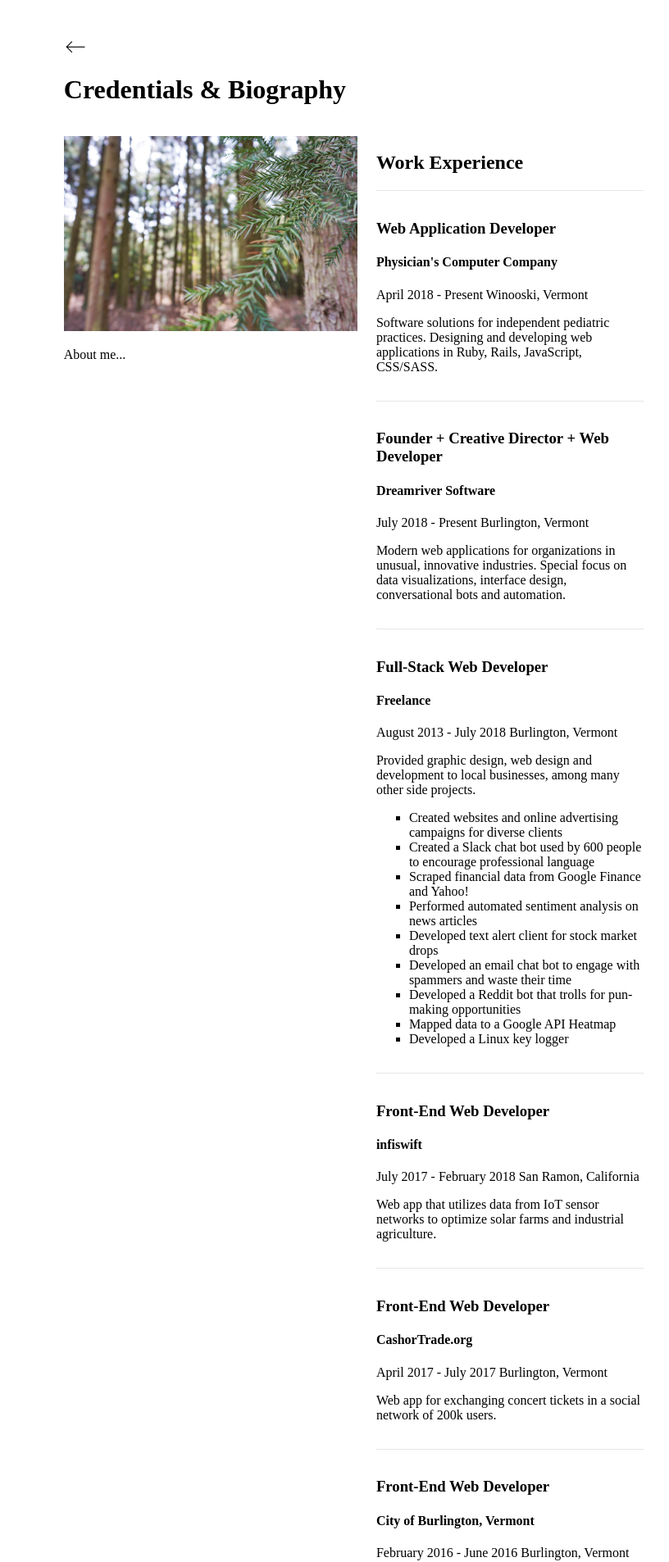
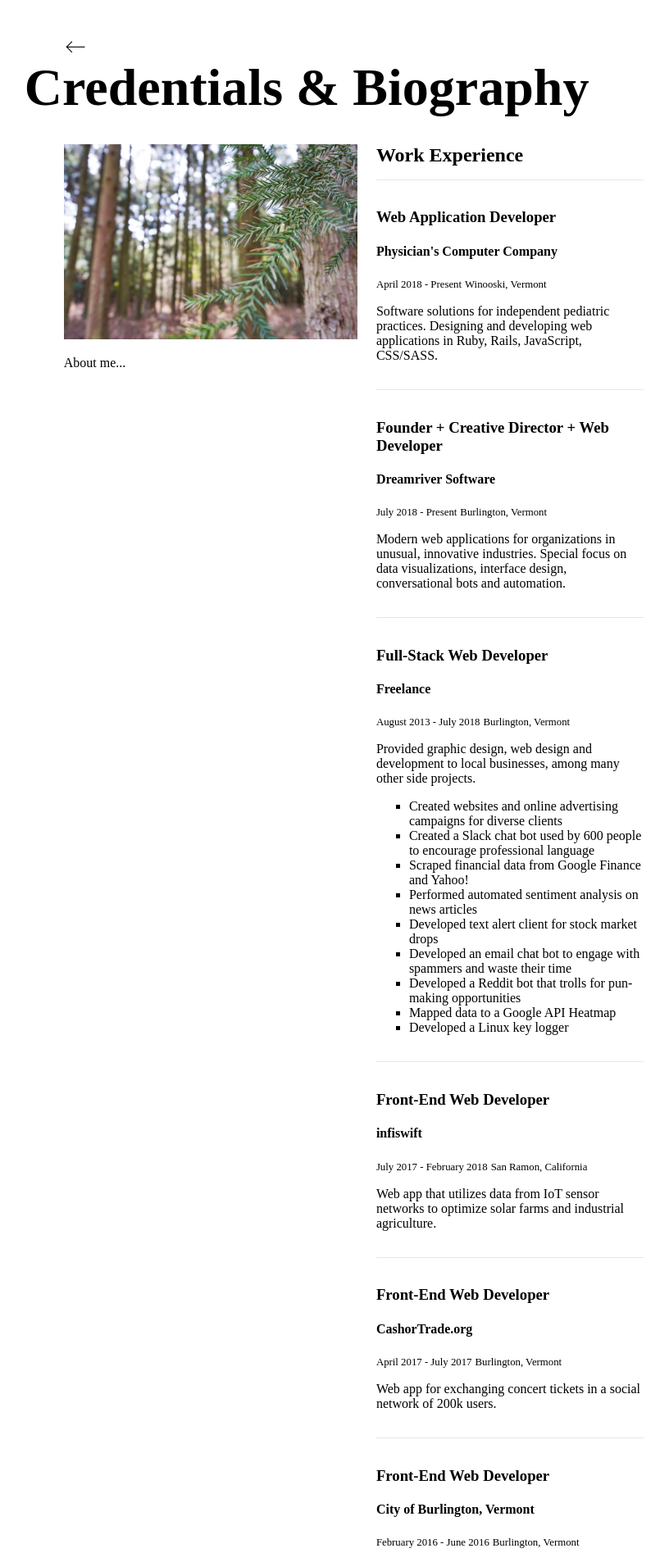
Before and after one commit to cssidy/personal-site, a Jekyll site: the page built from credentials.html, in a window 1280 px wide. Shown: the top 1906 px of the page at 82% size, without its empty margins (223-1039 px from the left). Built offline with Jekyll 4.4.1, drawn with Linux system fonts in a browser that asks for light colours; some web fonts are replaced.

Commit message:
cred styles

```diff
--- a/assets/css/base.css
+++ b/assets/css/base.css
@@ -316,6 +316,20 @@ ul li {
 .credentials-col article {
     border-top: 1px solid #e6e6e6;
     padding: 1rem 0;
+}
+
+.credentials h1 {
+    margin: 0 0 1rem -3rem;
+    font-size: 4em;
+}
+
+.credentials h2 {
+    margin: 0 0 1rem 0;
+}
+
+.cred-date, .cred-location {
+    font-size: 80%;
+    margin-bottom: .5rem;
 }
 
 
--- a/credentials.html
+++ b/credentials.html
@@ -16,23 +16,23 @@ layout: layout
               <article>
                   <h3>Web Application Developer</h3>
                   <h4>Physician's Computer Company</h4>
-                  <span>April 2018 - Present</span>
-                  <span>Winooski, Vermont</span>
+                  <span class="cred-date">April 2018 - Present</span>
+                  <span class="cred-location">Winooski, Vermont</span>
                   <p>Software solutions for independent pediatric practices. Designing and developing web applications in Ruby, Rails, JavaScript, CSS/SASS.</p>
               </article>
               <article>
                   <h3>Founder + Creative Director + Web Developer</h3>
                   <h4>Dreamriver Software</h4>
-                  <span>July 2018 - Present</span>
-                  <span>Burlington, Vermont</span>
+                  <span class="cred-date">July 2018 - Present</span>
+                  <span class="cred-location">Burlington, Vermont</span>
                   <p>Modern web applications for organizations in unusual, innovative industries. Special focus on data visualizations, interface design,
                       conversational bots and automation.</p>
               </article>
               <article>
                   <h3>Full-Stack Web Developer</h3>
                   <h4>Freelance</h4>
-                  <span>August 2013 - July 2018</span>
-                  <span>Burlington, Vermont</span>
+                  <span class="cred-date">August 2013 - July 2018</span>
+                  <span class="cred-location">Burlington, Vermont</span>
                   <p>Provided graphic design, web design and development to local businesses, among many other side projects.</p>
                   <ul>
                       <li>Created websites and online advertising campaigns for diverse clients</li>
@@ -49,22 +49,22 @@ layout: layout
               <article>
                   <h3>Front-End Web Developer</h3>
                   <h4>infiswift</h4>
-                  <span>July 2017 - February 2018</span>
-                  <span>San Ramon, California</span>
+                  <span class="cred-date">July 2017 - February 2018</span>
+                  <span class="cred-location">San Ramon, California</span>
                   <p>Web app that utilizes data from IoT sensor networks to optimize solar farms and industrial agriculture.</p>
               </article>
               <article>
                   <h3>Front-End Web Developer</h3>
                   <h4>CashorTrade.org</h4>
-                  <span>April 2017 - July 2017</span>
-                  <span>Burlington, Vermont</span>
+                  <span class="cred-date">April 2017 - July 2017</span>
+                  <span class="cred-location">Burlington, Vermont</span>
                   <p>Web app for exchanging concert tickets in a social network of 200k users.</p>
               </article>
               <article>
                   <h3>Front-End Web Developer</h3>
                   <h4>City of Burlington, Vermont</h4>
-                  <span>February 2016 - June 2016</span>
-                  <span>Burlington, Vermont</span>
+                  <span class="cred-date">February 2016 - June 2016</span>
+                  <span class="cred-location">Burlington, Vermont</span>
                   <p>Web app for employees to track their workflow, update database content live, increase happiness and save resources.</p>
               </article>
           </section>
```
